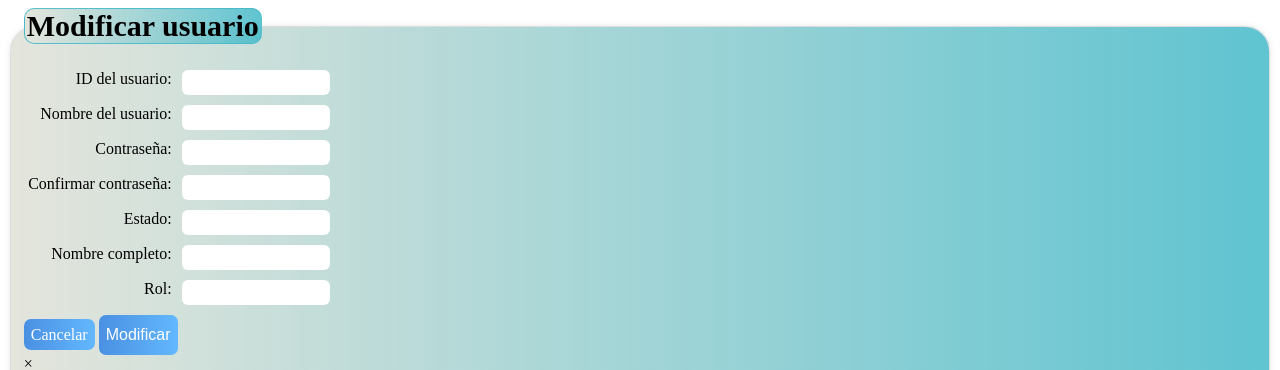
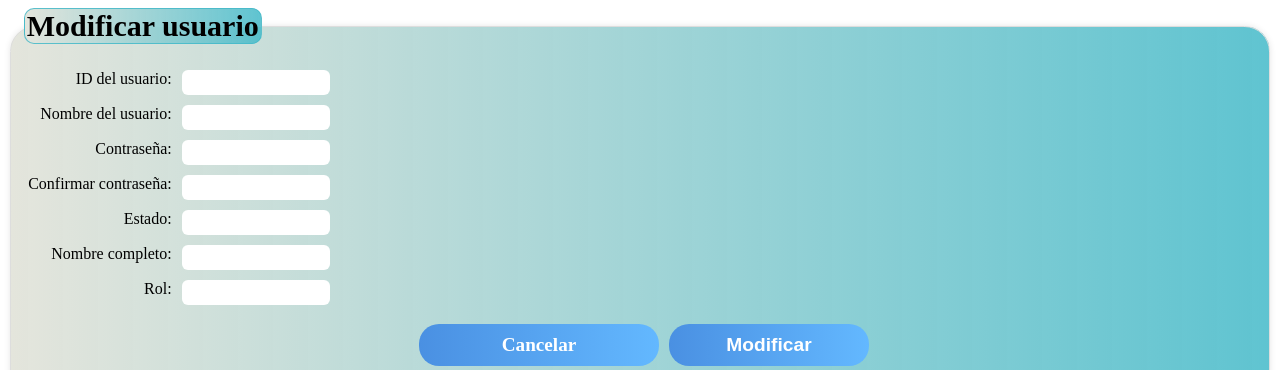
Before and after one commit to luis15201/sistema-medico, a PHP site: page /modulo/user/editar.php?pag=1 in a window 1280 px wide. Shown: the top 370 px of the page. Run offline with PHP 8.4, Linux system fonts and the light colour scheme; data comes from the database, SQL or seed files in the repository; data that the repository does not hold is empty.

Commit message:
mof del estilo

```diff
--- a/modulo/user/editar.php
+++ b/modulo/user/editar.php
@@ -29,6 +29,44 @@ while ($mostrar = mysqli_fetch_array($querybuscar)) {
 
 
     <style>
+
+.botones-container {
+            display: flex;
+            flex-wrap: wrap;
+            margin: 2px;
+            padding: 2px;
+            box-sizing: border-box;
+            justify-content: center;
+        }
+
+        .botones-container>a,
+        .botones-container>input[type="button"],
+        .botones-container>input[type="submit"],
+        .botones-container>button {
+            margin: 5px;
+            padding: 10px 20px;
+            border: none;
+            border-radius: 20px;
+            text-align: center;
+            text-decoration: none;
+            cursor: pointer;
+            background: linear-gradient(to right, #4a90e2, #63b8ff);
+            color: #fff;
+            font-weight: bold;
+            transition: background-color 0.3s ease;
+            flex: 1 1 auto;
+            /* Esto hace que los botones se expandan igualmente */
+            max-width: 200px;
+            /* Establece el ancho máximo para mantener la responsividad */
+            font-size: 1.2em;
+        }
+
+        .botones-container>a:hover,
+        .botones-container>input[type="button"]:hover,
+        .botones-container>input[type="submit"]:hover,
+        .botones-container>button:hover {
+            background: linear-gradient(to right, #63b8ff, #4a90e2);
+        }
         .form-container {
             display: flex;
             flex-wrap: wrap;
@@ -264,9 +302,9 @@ while ($mostrar = mysqli_fetch_array($querybuscar)) {
                     <label for="txtrol">Rol:</label>
                     <input type="text" name="txtrol" value="<?php echo $usurol; ?>" required><br>
                 </div>
-                <div>
-                    <?php echo "<a class='claseboton'  href=\"../../mant-Agregaruser.php?pag=$pagina\">Cancelar</a>"; ?>
-                    <input class='claseboton' type="submit" name="btnmodificar" value="Modificar" onClick="javascript: return confirm('¿Deseas modificar este usuario?');">
+                <div class="botones-container">
+                    <?php echo "<a  href=\"../../mant-Agregaruser.php?pag=$pagina\">Cancelar</a>"; ?>
+                    <input  type="submit" name="btnmodificar" value="Modificar" onClick="javascript: return confirm('¿Deseas modificar este usuario?');">
 
                 </div>
 
```
